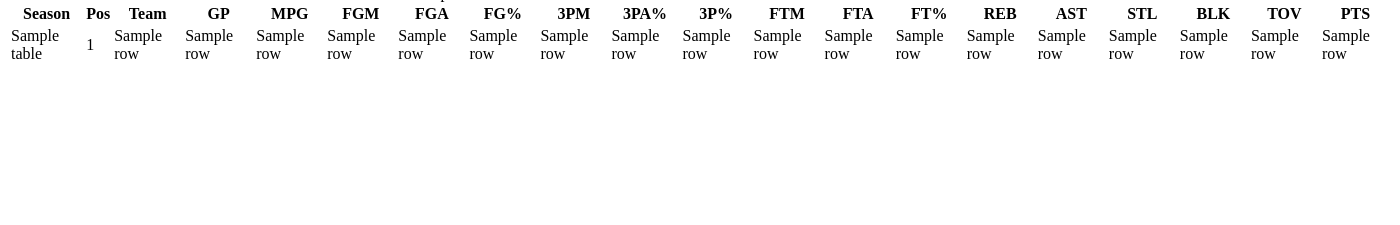
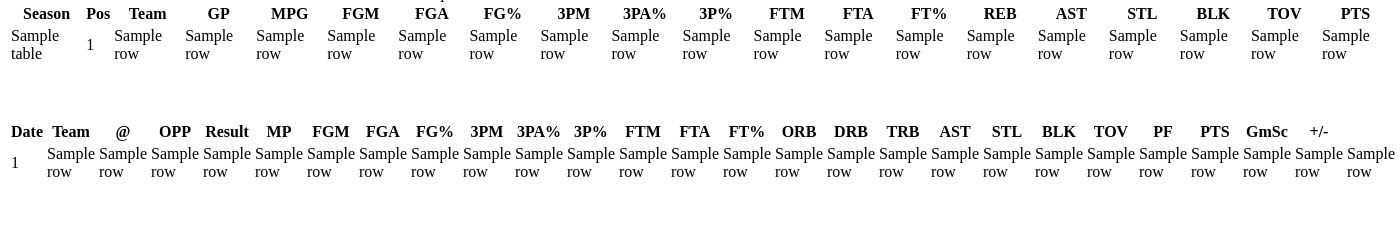
Before and after one commit to johntk10/SportStats, a Flask app: template templates/playerInfo.html in a window 1400 px wide. Shown: the part 310-535 px from the top of the page. Run offline with Flask 3, Linux system fonts and the light colour scheme; the template is opened without the code that fills it: most values are stand-ins (such as "Sample title", 1, 10 or a date in 2020); grey boxes marked "Sample" are stand-in pictures.

Commit message:
Added last 5 games table on playerInfo page, no CSS yet

```diff
--- a/app.py
+++ b/app.py
@@ -40,15 +40,16 @@
     image_url = query.execute_query(conn, image_sql_query)
     # need to add date, opp team, result, ORB, DRB, PF, GMS(maybe), +/-
         #I think these should give more info, may even take some info out of the past 10 years stats
-    # last_games_sql_query = f"""SELECT Pos, Tm, G, MP, FG, FGA,
-    #                             `FG%`, 3P, 3PA, `3P%`, FT, FTA, `FT%`,
-    #                             TRB, AST, STL, BLK, TOV, PTS FROM 'last_5_games'
-    #                             WHERE player = "{name}" """
+    last_games_sql_query = f"""SELECT Date, Team, `@`, OPP, Result, MP, FG, FGA,
+                                `FG%`, 3P, 3PA, `3P%`, FT, FTA, `FT%`,
+                                ORB, DRB, TRB, AST, STL, BLK, TOV, PF, PTS, GmSc, `+/-` FROM `last_5_games`
+                                WHERE player = "{name}" """
 
-    # five_games = query.execute_query(conn, last_games_sql_query)
+    five_games = query.execute_query(conn, last_games_sql_query)
+    # print(five_games)
     full_image_url = "http://cdn.ssref.net/scripts/image_resize.cgi?min=200&url=" + image_url[0][0]
 
-    return render_template('playerInfo.html', total_stats = all_results, image = full_image_url, name = name)
+    return render_template('playerInfo.html', total_stats = all_results, image = full_image_url, name = name, five_games = five_games)
 
 if __name__ == '__main__':
     app.run(debug=True)
--- a/templates/home.html
+++ b/templates/home.html
@@ -17,7 +17,7 @@
 
     <script type="text/javascript" src="{{ url_for('static', filename='index.js') }}"></script>
 
-    <div class=" Yesterday's Games">
+    <div class="yesterday-games">
 
 
     </div>
--- a/templates/playerInfo.html
+++ b/templates/playerInfo.html
@@ -65,13 +65,16 @@
          </tbody>
       </table>
    </div>
+   <br>
+   <br>
+   <br>
    <div class last5games_table>
-      <!-- <table>
+      <table>
          <thead>
             <tr>
                <th scope ="col"> Date</th>
                <th scope ="col"> Team</th>
-               <th scope ="col"> </th>
+               <th scope ="col"> @</th>
                <th scope ="col"> OPP</th>
                <th scope ="col"> Result</th>
                <th scope ="col"> MP</th>
@@ -96,8 +99,40 @@
                <th scope ="col"> GmSc</th>
                <th scope ="col"> +/-</th>
             </tr>
-         </thead> -->
-
+         </thead>
+         <tbody>
+            {% for row in five_games %}
+            <tr>
+               <td>{{ row[0] }}</td>
+               <td>{{ row[1] }}</td>
+               <td>{{ row[2] }}</td>
+               <td>{{ row[3] }}</td>
+               <td>{{ row[4] }}</td>
+               <td>{{ row[5] }}</td>
+               <td>{{ row[6] }}</td>
+               <td>{{ row[7] }}</td>
+               <td>{{ row[8] }}</td>
+               <td>{{ row[9] }}</td>
+               <td>{{ row[10] }}</td>
+               <td>{{ row[11] }}</td>
+               <td>{{ row[12] }}</td>
+               <td>{{ row[13] }}</td>
+               <td>{{ row[14] }}</td>
+               <td>{{ row[15] }}</td>
+               <td>{{ row[16] }}</td>
+               <td>{{ row[17] }}</td>
+               <td>{{ row[18] }}</td>
+               <td>{{ row[19] }}</td>
+               <td>{{ row[20] }}</td>
+               <td>{{ row[21] }}</td>
+               <td>{{ row[22] }}</td>
+               <td>{{ row[23] }}</td>
+               <td>{{ row[24] }}</td>
+               <td>{{ row[25] }}</td>
+               <td>{{ row[26] }}</td>
+            </tr>
+            {% endfor %}
+         </tbody>
    </div>
 
 </body>
--- a/webscrape/webscrape.py
+++ b/webscrape/webscrape.py
@@ -9,6 +9,7 @@
 password = 'nomeat555'
 host = '96.38.123.26'  # or your host, e.g., '127.0.0.1'
 database = 'basketballstats'
+
 
 
 def getTable():
```
